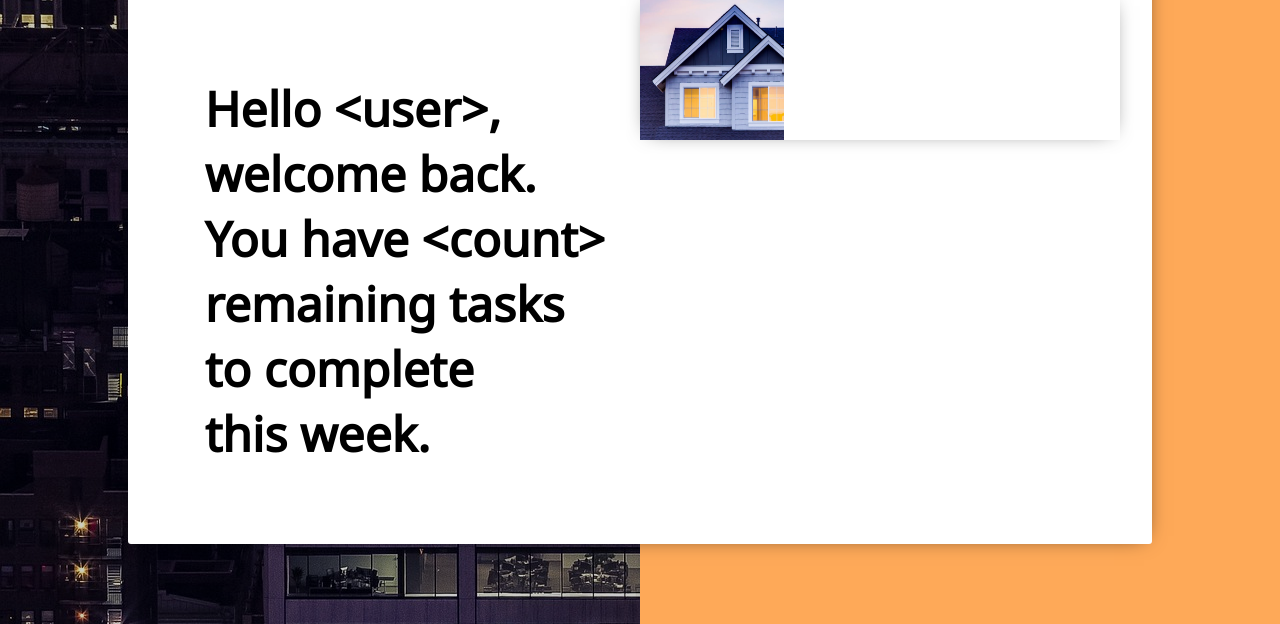
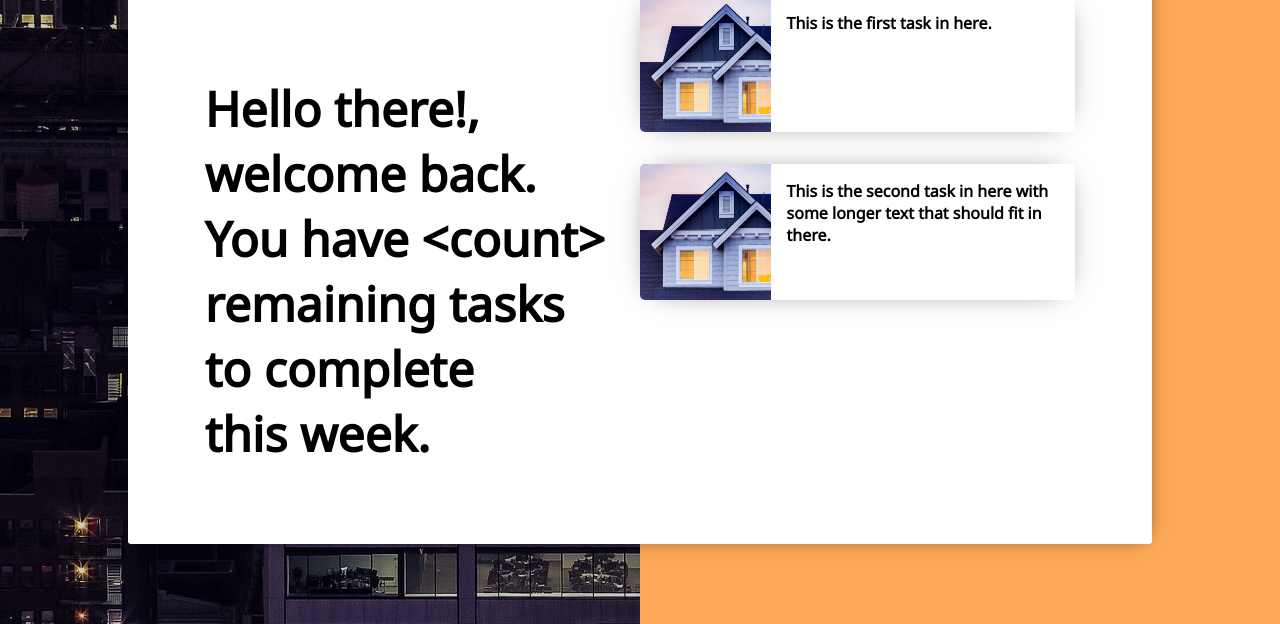
Before and after one commit to pkestikar/todoList, a React app: page / in a window 1280 px wide. Shown: the part 176-800 px from the top of the page. Built offline with nearby package versions, Linux system fonts and the light colour scheme.

Commit message:
added some icons and packages and fixed the build config

```diff
--- a/app/components/TaskCard/index.js
+++ b/app/components/TaskCard/index.js
@@ -1,13 +1,15 @@
 import React, { Component } from 'react';
 
-const TaskCard = () => {
+const TaskCard = (props) => {
     return (
         <div className={`task-card`}>
             <div className="task-image">
                 <img src="images/house.png" alt="task-image"/>
             </div>
             <div className="task-content">
-
+                <div className="task-text">
+                    {props.taskText}
+                </div>
             </div>
         </div>
     )
--- a/app/components/TaskCard/style.scss
+++ b/app/components/TaskCard/style.scss
@@ -1,10 +1,16 @@
 .task-card {
-  height: 9rem;
-  width: 30rem;
+  height: 8.5rem;
+  //width: 30rem;
+  width: 100%;
 
-  -webkit-box-shadow: 0px 0px 20px -10px rgba(0,0,0,0.75);
-  -moz-box-shadow: 0px 0px 20px -10px rgba(0,0,0,0.75);
-  box-shadow: 0px 0px 20px -10px rgba(0,0,0,0.75);
+  display: flex;
+  border-radius: 5px;
+  overflow: hidden;
+  margin-bottom: 2rem;
+
+  -webkit-box-shadow: 0px 0px 30px -15px rgba(0,0,0,0.75);
+  -moz-box-shadow: 0px 0px 30px -15px rgba(0,0,0,0.75);
+  box-shadow: 0px 0px 30px -15px rgba(0,0,0,0.75);
 
   .task-image {
     width: 30%;
@@ -16,4 +22,12 @@
       width: 100%;
     }
   }
+
+  .task-content {
+    width: 70%;
+    .task-text {
+      margin: 1rem;
+      font-weight: bold;
+    }
+  }
 }
--- a/app/components/TodoPad/index.js
+++ b/app/components/TodoPad/index.js
@@ -10,7 +10,7 @@ const TodoPad = (props) => {
                 <div className="todo-wrapper">
                     <div className="message">
                         <p>
-                            Hello {'<user>'}, <br/>
+                            Hello there!, <br/>
                             welcome back. <br/>
                             You have {'<count>'} <br/>
                             remaining tasks <br/>
@@ -19,7 +19,15 @@ const TodoPad = (props) => {
                         </p>
                     </div>
                     <div className="the-list">
-                        <TaskCard />
+                        <TaskCard
+                            taskText={'This is the first task in here.'}
+                            category={'home'}
+                        />
+
+                        <TaskCard
+                            taskText={'This is the second task in here with some longer text that should fit in there.'}
+                            category={'travel'}
+                        />
                     </div>
                 </div>
             </div>
--- a/package.json
+++ b/package.json
@@ -23,6 +23,7 @@
   "homepage": "https://github.com/pkestikar/todoList#readme",
   "devDependencies": {
     "@babel/core": "^7.5.4",
+    "@babel/polyfill": "^7.4.4",
     "@babel/preset-env": "^7.5.4",
     "@babel/preset-react": "^7.0.0",
     "babel-loader": "^8.0.6",
@@ -36,6 +37,7 @@
     "react": "^16.8.6",
     "react-dom": "^16.8.6",
     "react-redux": "^7.1.0",
+    "react-svg": "^10.0.12",
     "rimraf": "^2.6.3",
     "sass-loader": "^7.1.0",
     "style-loader": "^0.23.1",
```
Also changed, not shown: webpack.production.config.js (+6 -1 lines), dist/app.css, dist/main.js, images/svg/dollar-symbol.svg (added), images/svg/home.svg (added), images/svg/plane.svg (added), images/svg/valentines-heart.svg (added), images/svg/video-camera.svg (added), 1 other file.
